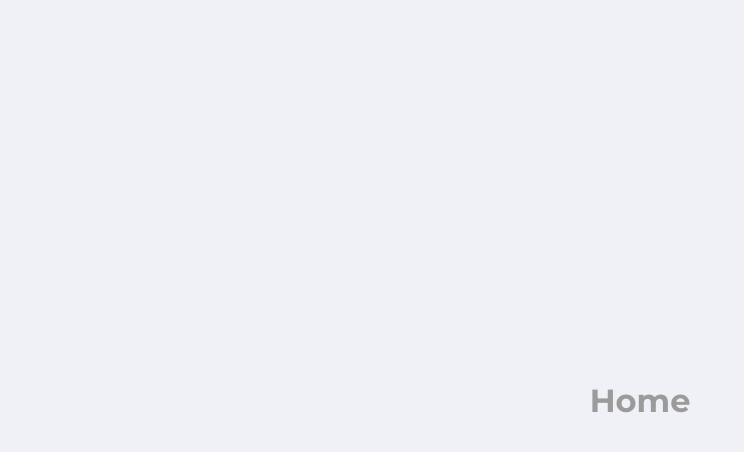
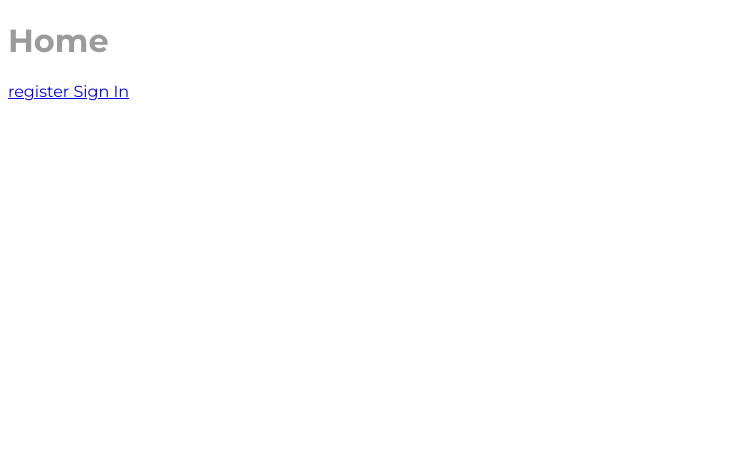
Before and after one commit to Tech-Innova/erp--frontend, a React (Vite) app: page / in a window 1280 px wide. Shown: the top 452 px of the page, without its empty margins (0-744 px from the left). Built offline with nearby package versions, Linux system fonts and the light colour scheme.

Commit message:
initial production

```diff
--- a/src/components/styles/Login.css
+++ b/src/components/styles/Login.css
@@ -1,4 +1,4 @@
-body{
+.root{
     background-color: #F0F1F6;
     display: flex;
     justify-content: center;
--- a/src/index.css
+++ b/src/index.css
@@ -3,5 +3,4 @@
 
 body{
   font-family: 'Montserrat', sans-serif;
-  margin: 0px;
 }
--- a/src/pages/Home.tsx
+++ b/src/pages/Home.tsx
@@ -1,9 +1,12 @@
 import React from 'react'
+import { Link } from 'react-router-dom'
 
 const Home = () => {
   return (
     <div>
       <h1>Home</h1>
+      <Link to='/register'> register</Link>
+      <Link to='/login'> Sign In</Link>
     </div>
   )
 }
```
